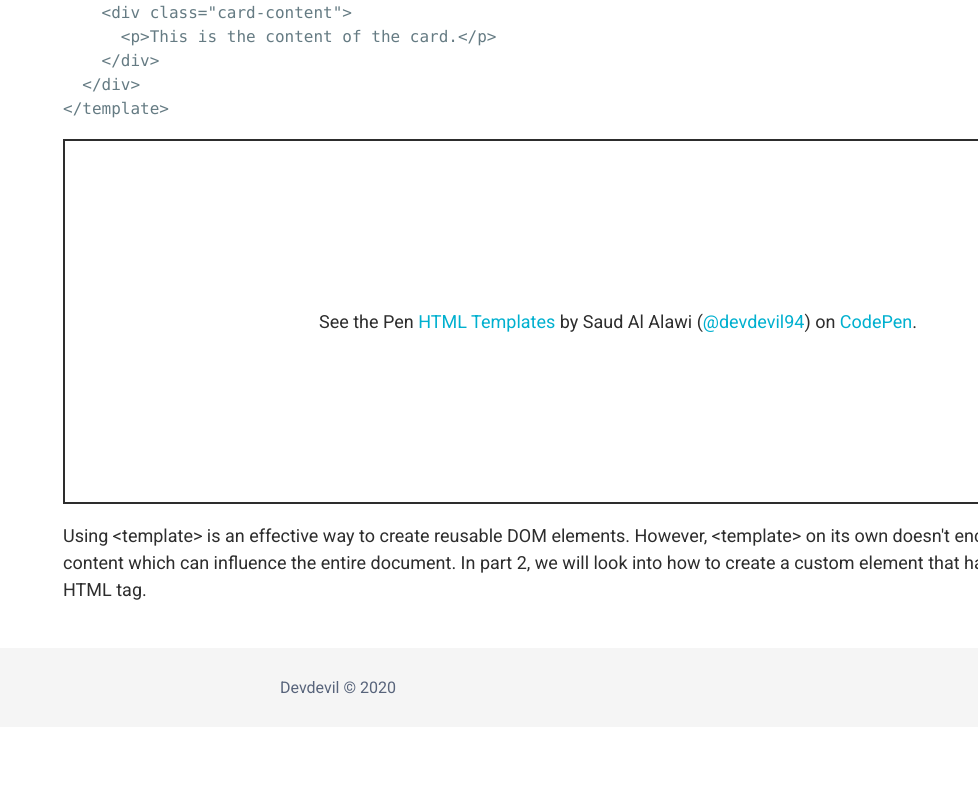
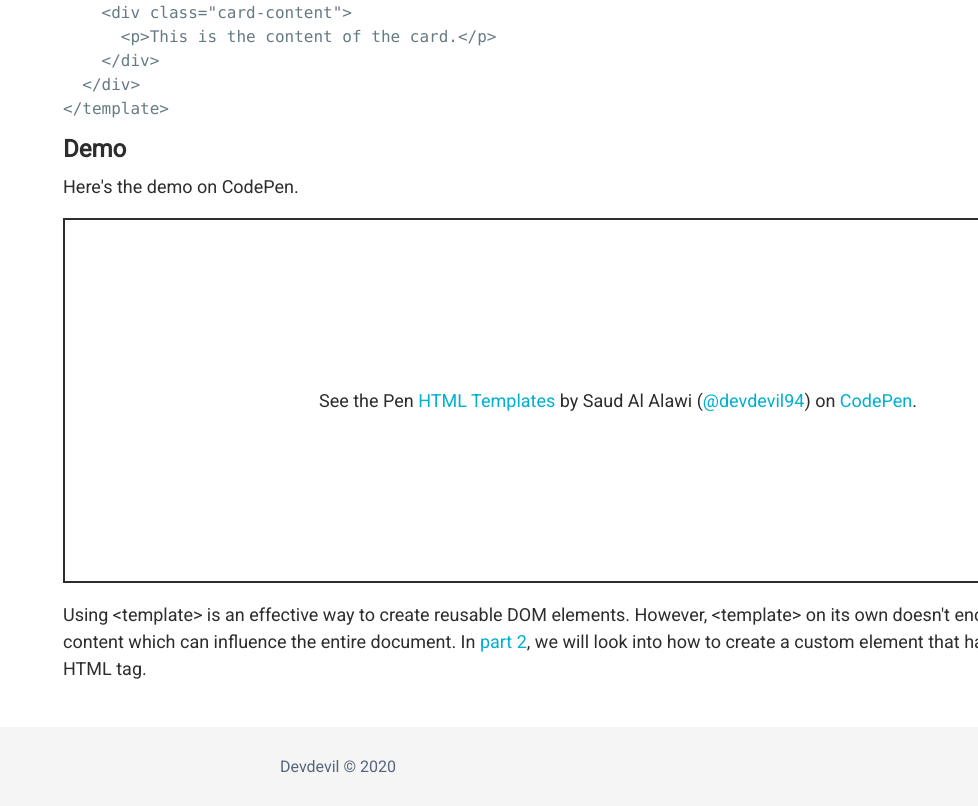
Before and after one commit to devdevil94/Personal-Website, a Gatsby site: page /blog/introduction-to-web-components-html-templates in a window 1280 px wide. Shown: the part 2060-2866 px from the top of the page, without its empty margins (302-1280 px from the left). Before the commit the page ends 2787 px from the top, so only its background shows below. Built offline with nearby package versions, Linux system fonts and the light colour scheme; Gatsby itself is replaced by a stand-in of ours; some packages are replaced by stand-ins of ours; code samples lack their colours; a web font is replaced by a local one.

Commit message:
Minor changes

````diff
--- a/static/posts/2019-10-01-introduction-to-web-components-html-templates.md
+++ b/static/posts/2019-10-01-introduction-to-web-components-html-templates.md
@@ -79,6 +79,10 @@ The `<template>` capable of containing any HTML elements inside of it, like `<st
 </template>
 ```
 
+## Demo
+
+Here's the demo on CodePen.<br>
+
 <p class="codepen" data-height="365" data-theme-id="dark" data-default-tab="html,result" data-user="devdevil94" data-slug-hash="PoYrBNx" data-preview="true" style="height: 365px; box-sizing: border-box; display: flex; align-items: center; justify-content: center; border: 2px solid; margin: 1em 0; padding: 1em;" data-pen-title="HTML Templates">
   <span>See the Pen <a href="https://codepen.io/devdevil94/pen/PoYrBNx">
   HTML Templates</a> by Saud Al Alawi (<a href="https://codepen.io/devdevil94">@devdevil94</a>)
@@ -86,4 +90,4 @@ The `<template>` capable of containing any HTML elements inside of it, like `<st
 </p>
 <script async src="https://static.codepen.io/assets/embed/ei.js"></script>
 
-Using `<template>` is an effective way to create reusable DOM elements. However, `<template>` on its own doesn't encapsulate its styles content which can influence the entire document. In part 2, we will look into how to create a custom element that has its own custom HTML tag.
+Using `<template>` is an effective way to create reusable DOM elements. However, `<template>` on its own doesn't encapsulate its styles content which can influence the entire document. In [part 2](/blog/introduction-to-web-components-custom-elements), we will look into how to create a custom element that has its own custom HTML tag.
````
